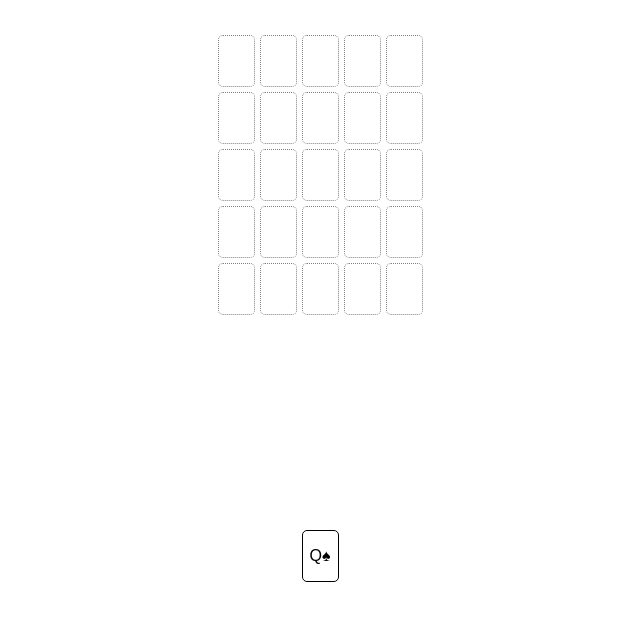
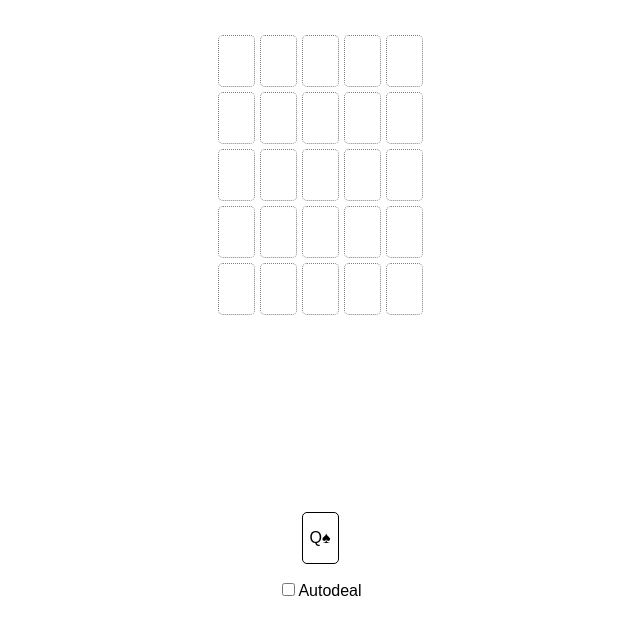
Before and after one commit to emh/cards, a plain HTML site: page index.html in a window 1280 px wide. Both pictures are taken after a click on the element 640 px from the left and 609 px from the top of the page. Shown: the part 54-688 px from the top of the page, without its empty margins (320-960 px from the left). Drawn offline with Linux system fonts and the light colour scheme.

Commit message:
added autodeal

```diff
--- a/main.mjs
+++ b/main.mjs
@@ -15,7 +15,8 @@ const state = {
         [null, null, null, null, null]
     ],
     pile: shuffle(deck, random).slice(0, 25),
-    topCardVisible: false
+    topCardVisible: false,
+    autoDeal: false
 };
 
 const suitClasses = {
@@ -33,6 +34,11 @@ const cardValue = (v) => {
         case KING: return 'K';
         default: return v;
     }
+}
+
+function dealCard() {
+    state.dealtCard = state.pile[0];
+    state.pile.shift();
 }
 
 function renderBoard() {
@@ -59,8 +65,13 @@ function renderBoard() {
                     }
 
                     state.board[i][j] = state.dealtCard;
-                    state.placement = { i, j };
-                    state.topCardVisible = false;
+
+                    if (state.autoDeal) {
+                        dealCard();
+                    } else {
+                        state.placement = { i, j };
+                        state.topCardVisible = false;
+                    }
 
                     if (state.pile.length === 0) state.dealtCard = null;
 
@@ -73,6 +84,25 @@ function renderBoard() {
 
         board.append(row);
     }
+}
+
+function renderAutoDeal() {
+    const div = create('div.autodeal');
+
+    const checkbox = create('input#autodeal');
+    checkbox.setAttribute('type', 'checkbox');
+    if (state.autoDeal) checkbox.setAttribute('checked', true);
+    checkbox.addEventListener('change', () => {
+        state.autoDeal = !state.autoDeal;
+        render();
+    });
+    const label = create('label');
+    label.setAttribute('for', 'autodeal');
+    label.innerHTML = 'Autodeal';
+
+    div.append(checkbox, label);
+
+    return div;
 }
 
 function renderPile() {
@@ -88,14 +118,13 @@ function renderPile() {
     } else {
         deck.addEventListener('click', () => {
             state.topCardVisible = true;
-            state.dealtCard = state.pile[0];
-            state.pile.shift();
+            dealCard();
             state.placement = null;
             render();
         });
     }
 
-    pile.append(deck);
+    pile.append(deck, renderAutoDeal());
 }
 
 function calcScore(hand) {
@@ -172,7 +201,6 @@ function renderScore() {
 }
 
 function render() {
-    console.log(state);
     renderBoard();
 
     if (state.pile.length > 0 || state.dealtCard) {
--- a/styles.css
+++ b/styles.css
@@ -34,9 +34,11 @@ body, html, #app {
 
 #pile {
     display: flex;
+    flex-direction: column;
     flex: 1;
     justify-content: center;
     align-items: center;
+    gap: 16px;
 }
 
 .card, .slot, .deck {
```
